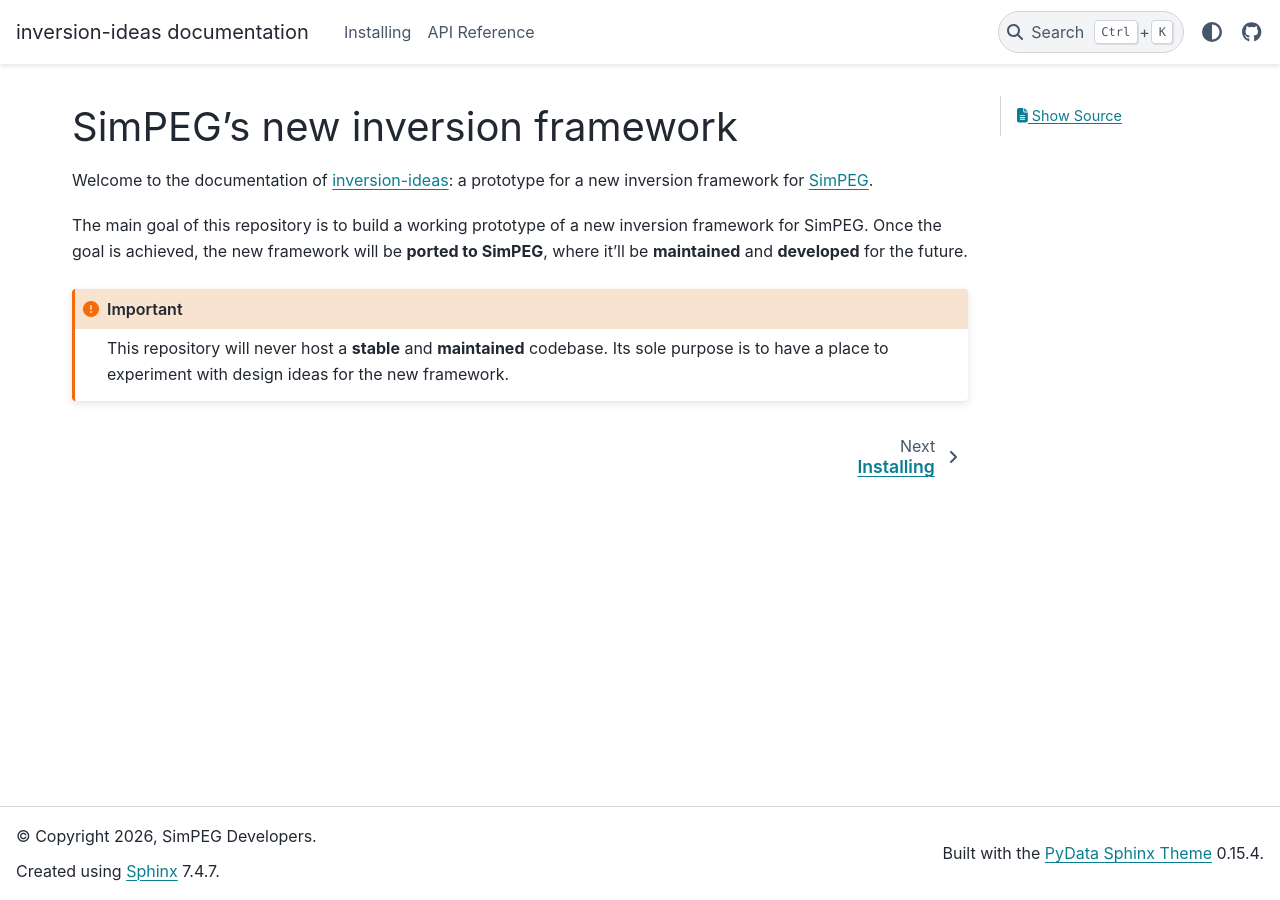
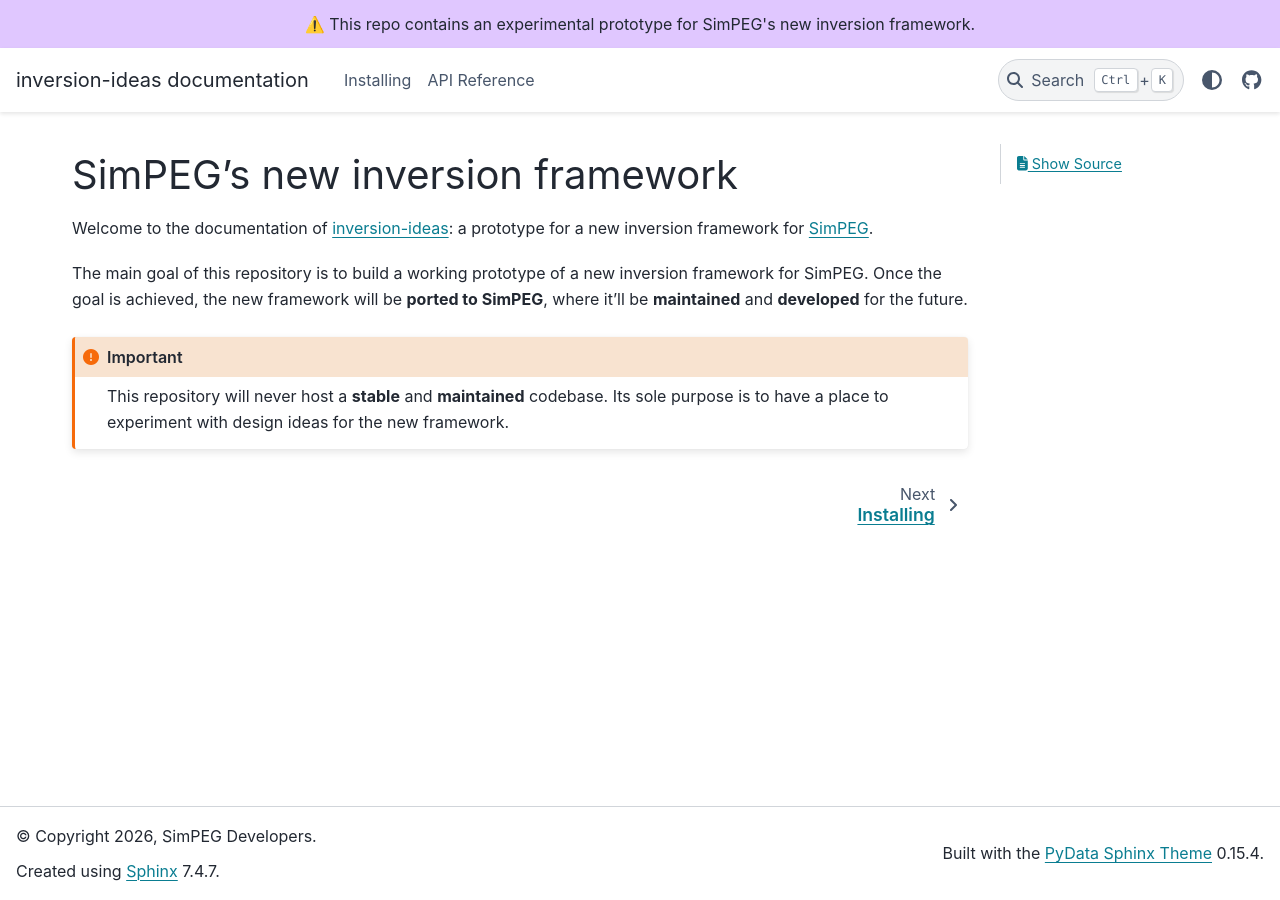
Before and after one commit to simpeg/inversion-design-ideas, a Sphinx documentation site: the page built from docs/index.rst, in a window 1280 px wide. Built offline with Sphinx 7.4.7 and the PyData theme 0.15.4, drawn with Linux system fonts in a browser that asks for light colours.

Commit message:
Add banner

```diff
--- a/docs/conf.py
+++ b/docs/conf.py
@@ -46,6 +46,11 @@ html_theme_options = {
     "use_edit_page_button": False,
     "collapse_navigation": False,
     "navigation_with_keys": True,
+    "announcement": (
+        "⚠️ This repo contains an experimental prototype for SimPEG's "
+        "new inversion framework. "
+    ),
+    "show_version_warning_banner": True,
 }
 
 html_context = {
```
